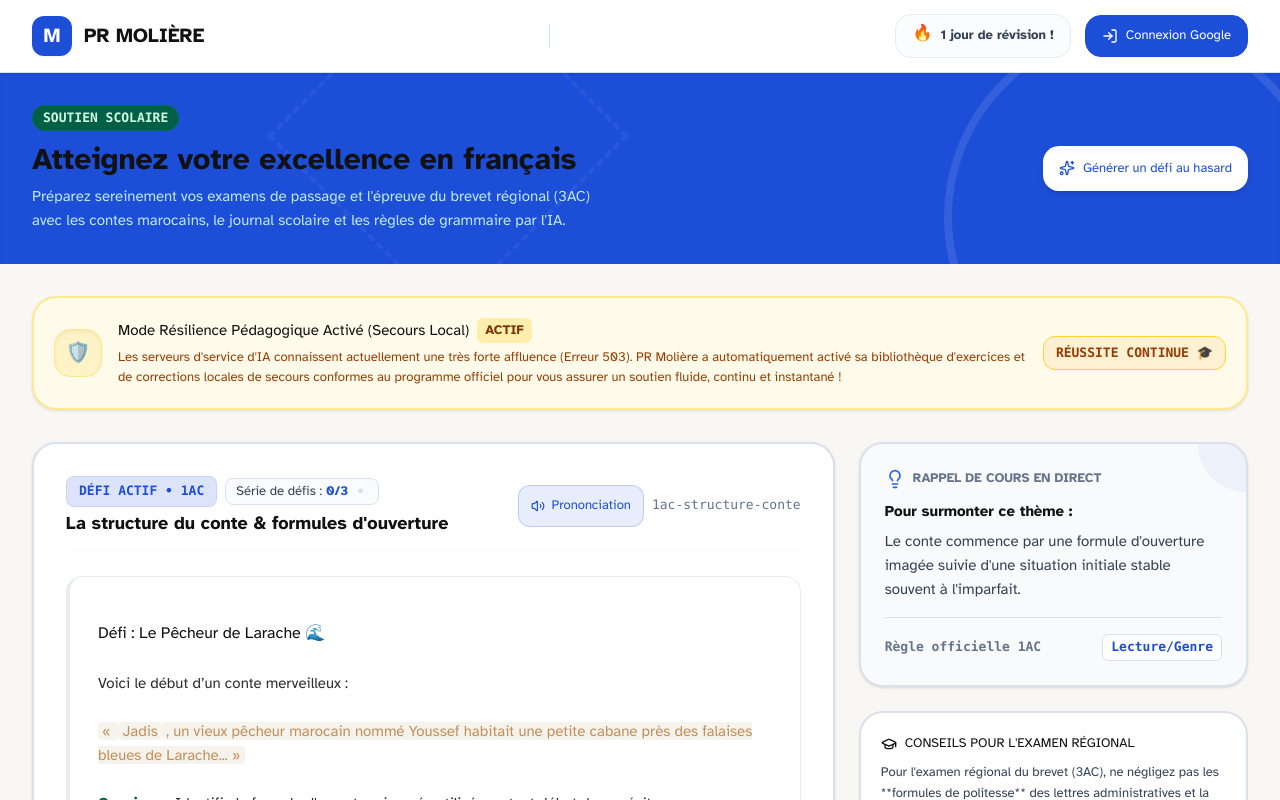
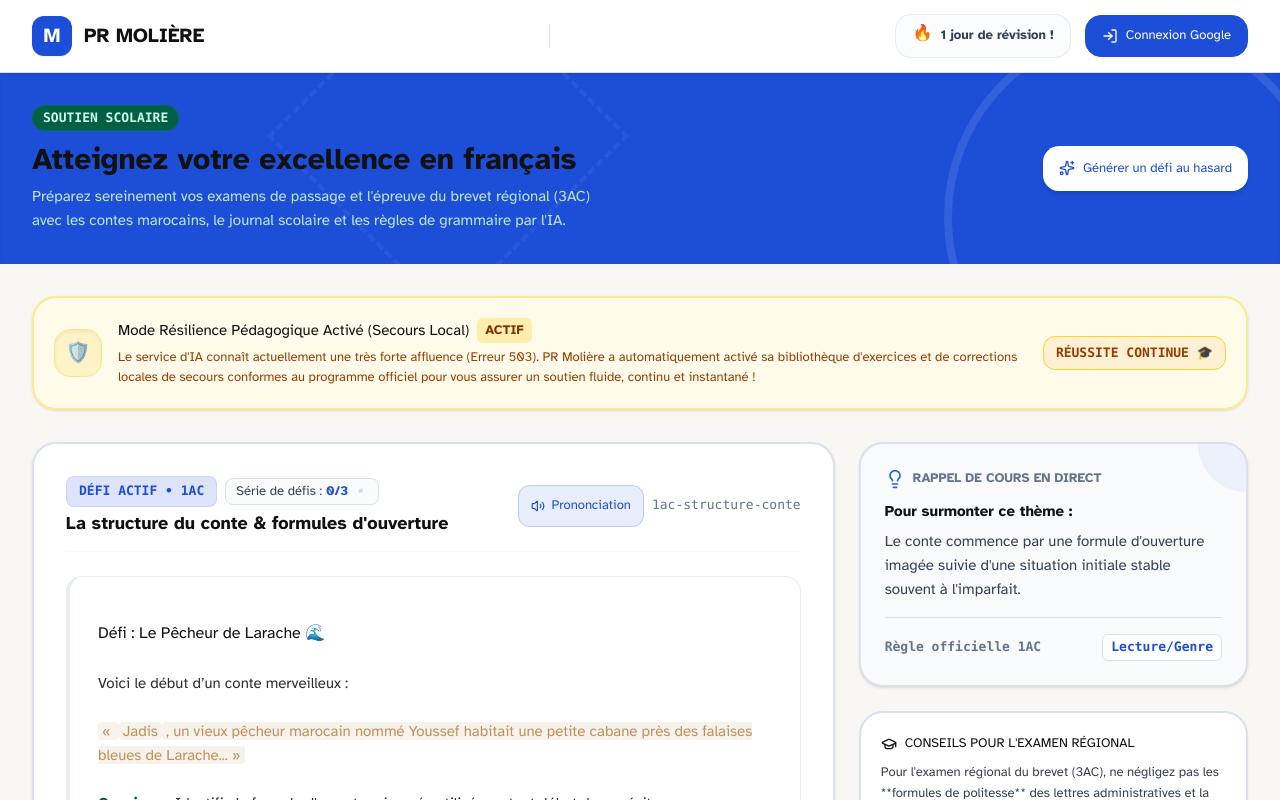
Before and after one commit to amzalha/pr-moliere, a React (Vite) app: page / in a window 1280 px wide. Shown: the top 800 px of the page. Built offline with nearby package versions, Linux system fonts and the light colour scheme; no server answers; the database is empty; a web font is replaced by a local one.

Commit message:
Fix AI service fallback wording

```diff
--- a/src/App.tsx
+++ b/src/App.tsx
@@ -858,7 +858,7 @@ const submitAnswer = async () => {
          <span className="bg-amber-200/60 text-amber-900 text-[9px] px-2 py-0.5 rounded-md font-bold uppercase tracking-wider">Actif</span>
         </h4>
         <p className="text-xs text-amber-800 font-semibold leading-relaxed mt-1">
-         Les serveurs d'service d'IA connaissent actuellement une très forte affluence (Erreur 503). PR Molière a automatiquement activé sa bibliothèque d'exercices et de corrections locales de secours conformes au programme officiel pour vous assurer un soutien fluide, continu et instantané !
+         Le service d'IA connaît actuellement une très forte affluence (Erreur 503). PR Molière a automatiquement activé sa bibliothèque d'exercices et de corrections locales de secours conformes au programme officiel pour vous assurer un soutien fluide, continu et instantané !
         </p>
        </div>
       </div>
```
